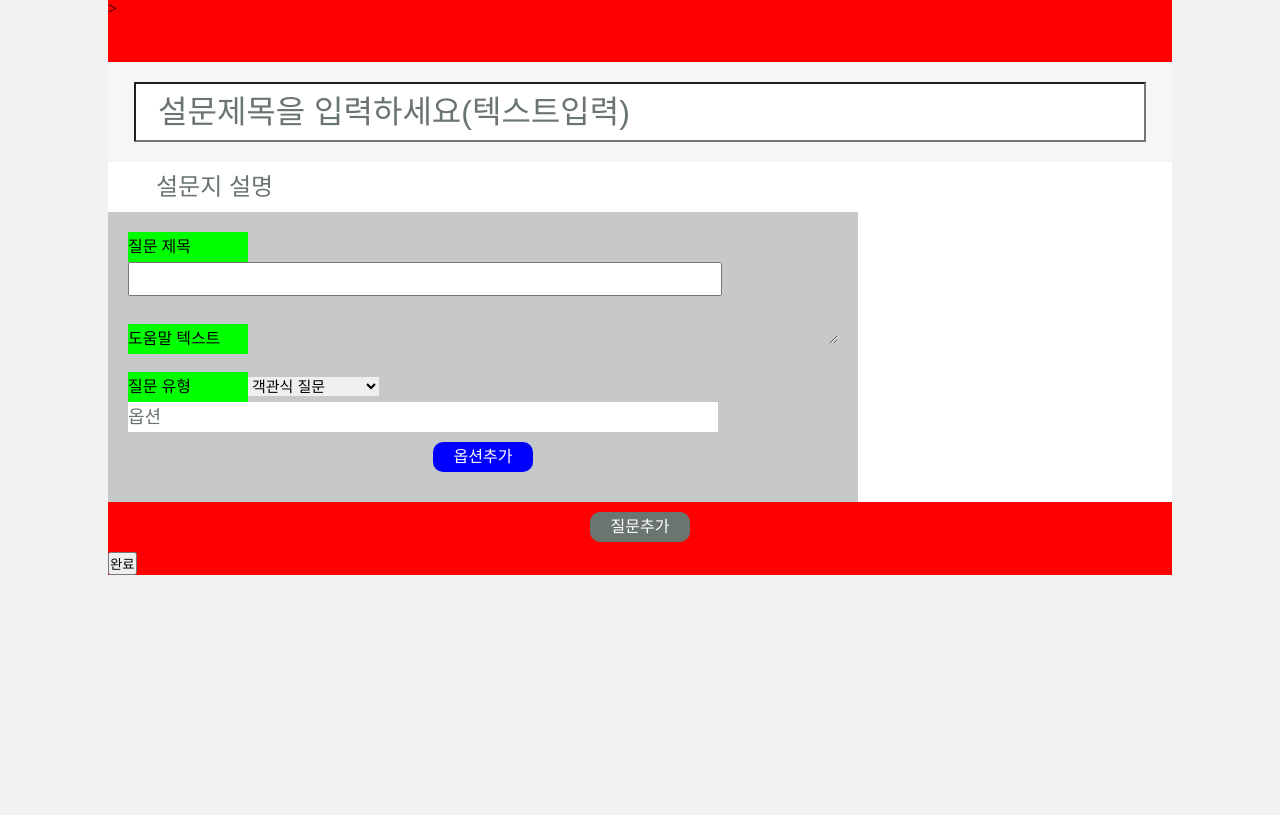
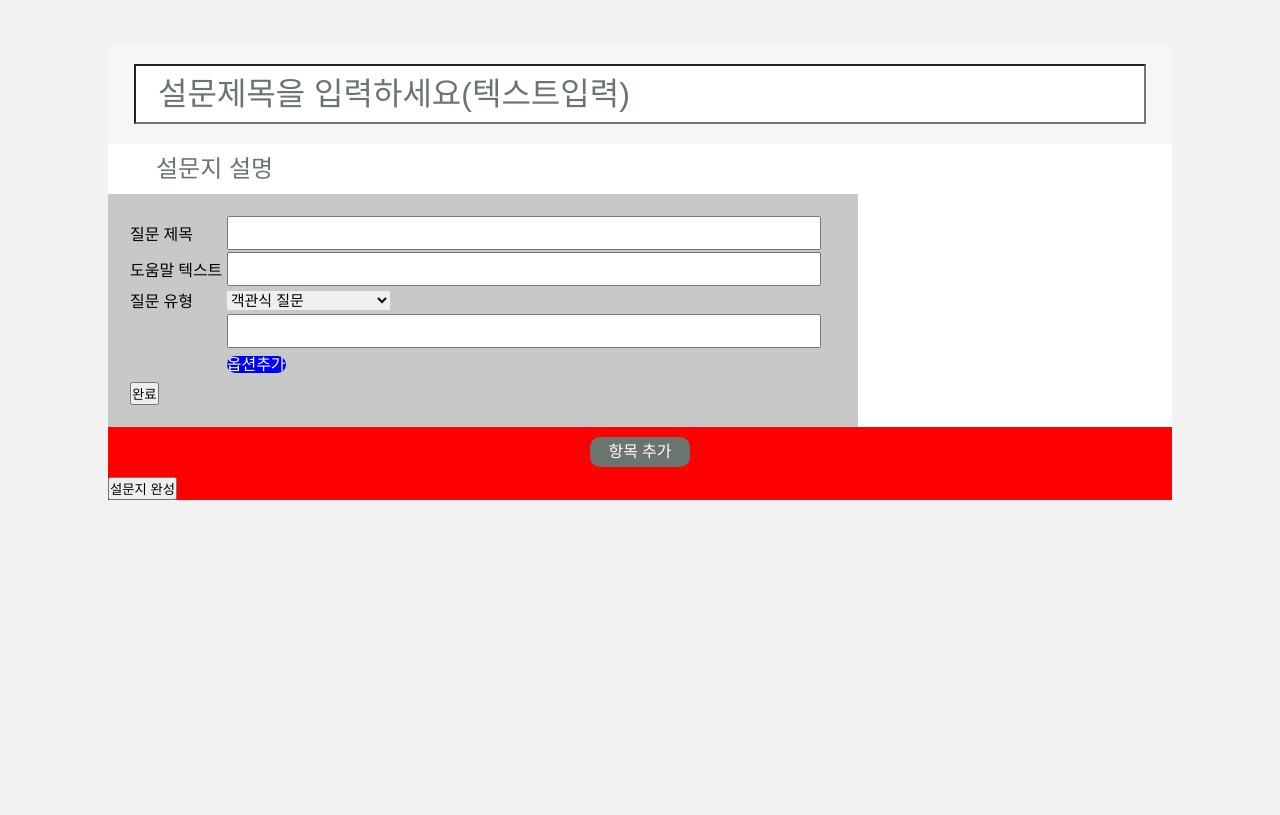
Before and after one commit to bdh1011/Ques, a Python web app: template app/templates/create.html in a window 1280 px wide. Shown: the top 815 px of the page. Before the commit the page ends 575 px from the top, so only its background shows below. Run offline with Jinja, Linux system fonts and the light colour scheme; the template is opened without the code that fills it, so the values that code supplies are empty; some libraries are stand-ins or nearby versions.

Commit message:
Update create.html

```diff
--- a/app/templates/create.html
+++ b/app/templates/create.html
@@ -8,11 +8,23 @@
 	<script src='../static/js/jquery-1.9.1.min.js'></script>
 	<script type="text/javascript">
 	$(document).ready(function(){
+
+		$(document).on("click", '.submit',function()
+		{
+
+			var question = { "title":"example question", "subtitle":"subtitle", "type":"choice", "option":["option1","option2","option3"]};
+			$.ajax({ type: "POST", url: "172.30.20.113/create/tmp_question_save", data: JSON.stringify({0: question }), contentType: "application/json; charset=utf-8", dataType: "json", success: function(data){alert("b");}, failure: function(errMsg) { alert("a");}});
+
+		});
+
 		//질문추가
 		$(document).on("click", '.addition',function()
 		{
+
+			var question2 = "<table class='question'><tbody><tr><td>질문 제목</td><td><input type='text'></td></tr><tr><td>도움말 텍스트</td><td><input type='text'></td></tr><tr><td>질문 유형</td><td><select class='select'><option value='choice'>객관식 질문</option><option value='multiple_choice'>객관식 질문(중복 응답)</option><option value='essay'>주관식 질문</option></select></td></tr><tr class='option'><td></td><td><input type='text'></td></tr><tr><td></td><td><a class='option_addition'>옵션추가</a></td></tr><tr><td><input type='submit' value='완료''></td></tr></tbody></table>";
+
 			var question = "<div class='question'><div><span>질문 제목</span><input type ='text'></div><br><div><span>도움말 텍스트</span><textarea rows='1' col='10'></textarea></div><br><span>질문 유형</span><select class='select'><option value='choice'>객관식 질문</option><option value='essay'>주관식 질문</option><option value='multiple_choice'>객관식 (중복응답)</option><option value='range'>점수 범위 선택</option></select><div class='choice'><input type = 'text'placeholder='옵션''><a><div class='option_addition'>옵션추가</div></a></div></div></div>";
-			$("#ques").append(question);
+			$("#ques").append(question2);
 
 		});
 
@@ -26,37 +38,42 @@
 		        $(this).css('margin-left','26px');
 		    });
 
-		/*$('.survey_title_wrapper input').hover(
+		$('.survey_title_wrapper input').hover(
 		    function(){
 		        $(this).parent('div').css('border-left','solid 8px #FF3900');
 		        $(this).css('margin-left','18px');
 		    }, function(){
 		        $(this).parent('div').css('border-left','none');
 		        $(this).css('margin-left','26px');
-		    });*/
+		    });
 
 
 
 		//객관식 <> 주관식 <> 중복객관식(요거는 객관식과 동일 처리하되, 설문참여시 차별을 두도록) <> 범위
-		$(document).on("change", '.select', function()
+
+		$(document).on("change", 'select', function()
 		{
 		     var valueSelected  = $(this).val();
 		     if(valueSelected=="essay"){
-		     	$(this).next().remove();
-		     	var essay = "<div class='choice'><input type = 'text' placeholder='답변'></div>";
-		     	$(this).parents(".question").append(essay);
+		     	$(this).parents('tr').nextAll(".option").remove();
+		     	$(this).parents('tr').next().remove();
+		     	var essay = "<tr class='essay'><td><input type='text'></td></tr>";
+		     	$(this).parents("tr").after(essay);
+
 		     }
 		     else if(valueSelected=='choice' || valueSelected=='multiple_choice'){
-		     	$(this).next().remove();
-		     	var choice = "<div class='choice'><input type = 'text' placeholder='옵션'><a><div class='option_addition'>옵션추가</div></a></div>";
-		     	$(this).parents(".question").append(choice);
+		     	$(this).parents('tr').next(".essay").remove();
+		     	$(this).parents('tr').nextAll(".option").remove();
+		     	$(this).parents('tr').next().remove();
+		     	var choice = "<tr class='option'><td></td><td><input type='text'></td></tr><tr>	<td></td><td><a class='option_addition'>옵션추가</a></td></tr>";
+		     	$(this).parents("tr").after(choice);
 		     }
  		});
 
 		//옵션추가
  		$(document).on("click", '.option_addition', function(){
-			var option = "<input type = 'text' placeholder='옵션'>";
-			$(this).parents('a').prepend(option);
+			var option = "<tr class='option'><td></td><td><input type='text'></td></tr>";
+			$(this).parents('tr').prev().before(option);
 		});
 	});
 
@@ -65,19 +82,52 @@
 <body>
 	<div class="create_wrapper">
 		<!--설문 하나 세트-->
-		<form accept-charset="UTF-8" action="/create" class="create_form" method="post">>
+		<form>
 			<div id="ques">
 				<div class="survey_title_wrapper">
-					<input type ="text" class="survey_title" name="survey_title" placeholder="설문제목을 입력하세요(텍스트입력)">
+					<input type ="text" class="survey_title" placeholder="설문제목을 입력하세요(텍스트입력)">
 				</div>
 				<div class="survey_subtitle_wrapper">
-					<input type ="text" class="survey_subtitle" name="survey_subtitle" placeholder="설문지 설명">
+					<input type ="text" class="survey_subtitle" placeholder="설문지 설명">
 				</div>
 				<!--질문 1세트-->
+				<table class="question">
+					<tbody>
+						<tr>
+							<td>질문 제목</td>
+							<td><input type="text"></td>
+						</tr>
+						<tr>
+							<td>도움말 텍스트</td>
+							<td><input type="text"></td>
+						</tr>
+						<tr>
+							<td>질문 유형</td>
+							<td><select class=".select">
+								<option value="choice">객관식 질문</option>
+								<option value="multiple_choice">객관식 질문(중복 응답)</option>
+								<option value="essay">주관식 질문</option>
+							</select></td>
+						</tr>
+						<tr class="option">
+							<td></td>
+							<td><input  type="text"></td>
+						</tr>
+						<tr>
+							<td></td>
+							<td><a class="option_addition">옵션추가</a></td>
+						</tr>
+						<tr>
+							<td><input class="submit" type="submit" value="완료"></td>
+						</tr>
+					</tbody>
+				</table>
+
+				<!--
 				<div class="question">
-					<div><span>질문 제목</span><input type ="text" name="question_title">
+					<div><span>질문 제목</span><input type ="text">
 					</div><br>
-					<div><span>도움말 텍스트</span><textarea rows="1" col="10" name="question_subtitle"></textarea></div><br>
+					<div><span>도움말 텍스트</span><textarea rows="1" col="10"></textarea></div><br>
 					<span>질문 유형</span><select class="select"><option value="choice">객관식 질문</option><option value="essay">주관식 질문</option>
 					<option value="multiple_choice">객관식 (중복응답)</option>
 					<option value="range">점수 범위 선택</option></select>
@@ -86,10 +136,10 @@
 						<a><div class="option_addition">옵션추가
 						</div></a>
 					</div>
-				</div>
+				</div>-->
 			</div>
-			<a><div class="addition">질문추가</div></a>
-			<a><input type="submit" value="완료"></a>
+			<a><div class="addition">항목 추가</div></a>
+			<a><input type="submit" value="설문지 완성"></a>
 		</form>
 
 
```
